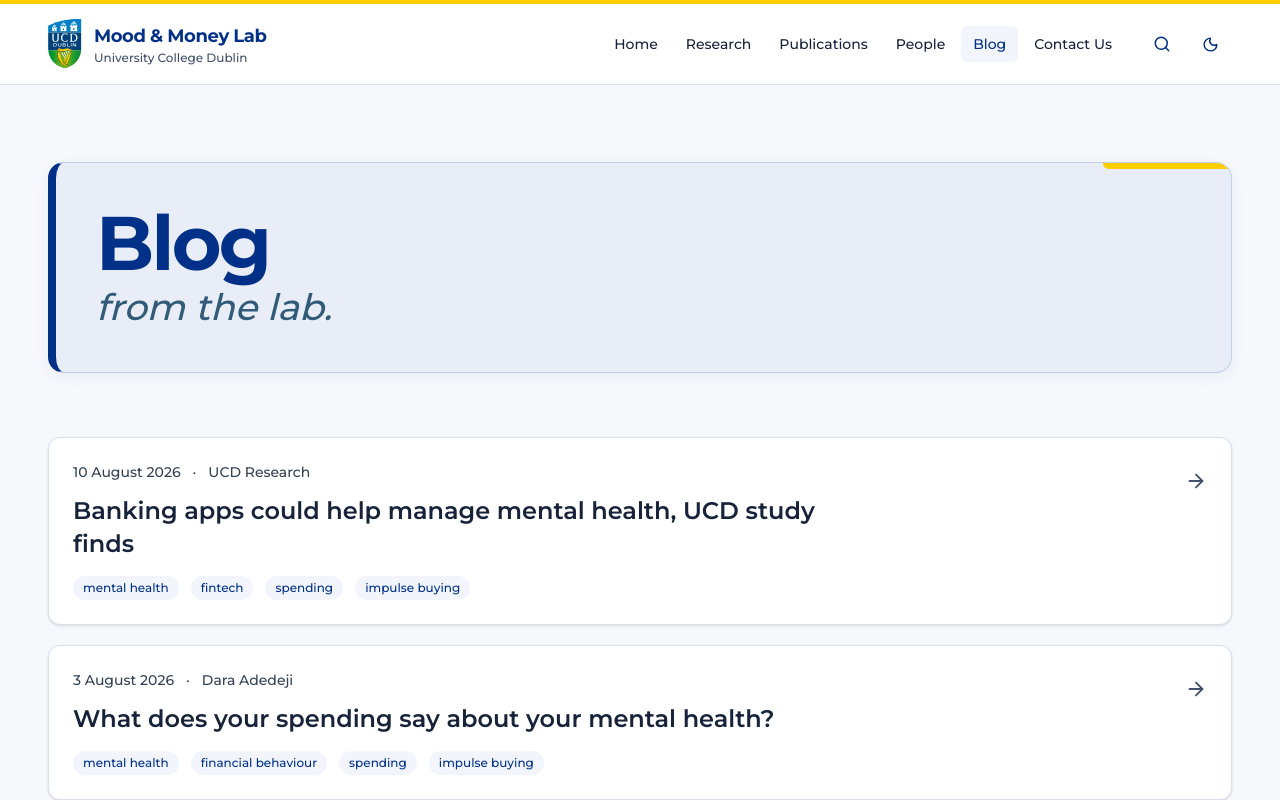
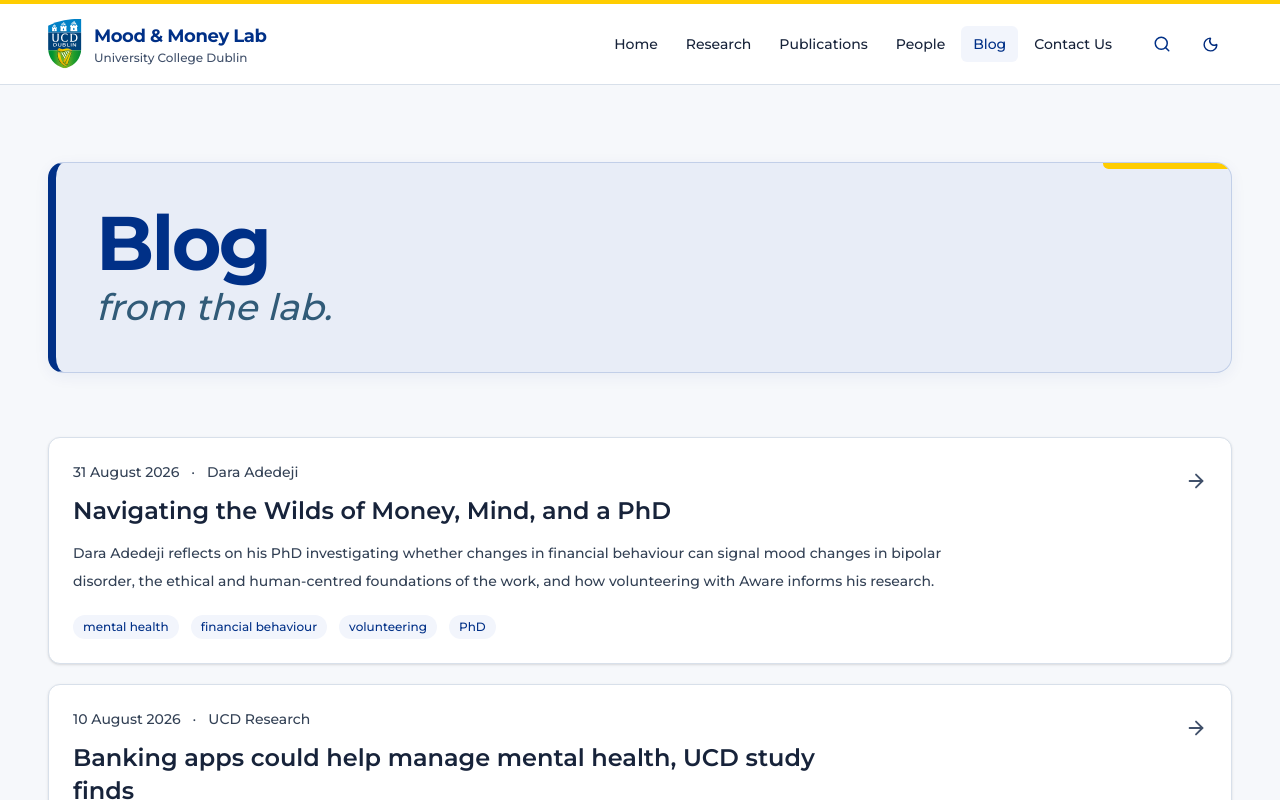
Before and after one commit to darasiemi/MoodMoney, a Next.js app: page /blog in a window 1280 px wide. Shown: the top 800 px of the page. Built offline with nearby package versions, Linux system fonts and the light colour scheme.

Commit message:
feat(blog): show accurate post summaries on blog cards

```diff
--- a/app/blog/page.tsx
+++ b/app/blog/page.tsx
@@ -26,7 +26,8 @@ export default function BlogPage() {
             href={`/blog/${post.slug}`}
             className="clickable-surface group grid md:grid-cols-[1fr_auto] gap-5 items-start rounded-xl border border-[color:var(--border)] bg-[color:var(--surface)] p-6 shadow-sm"
           >
-            <div><div className="content-copy flex flex-wrap items-center gap-3 text-sm mb-3">
+            <div>
+              <div className="content-copy mb-3 flex flex-wrap items-center gap-3 text-sm">
                 <time dateTime={post.date}>
                   {new Date(post.date).toLocaleDateString("en-GB", {
                     day: "numeric",
@@ -38,18 +39,23 @@ export default function BlogPage() {
                 <span>{post.author}</span>
               </div>
 
-            <h2 className="text-xl sm:text-2xl font-semibold text-[color:var(--foreground)] group-hover:text-ucd-navy transition-colors mb-4 leading-snug max-w-3xl">
+              <h2 className="mb-3 max-w-3xl text-xl font-semibold leading-snug text-[color:var(--foreground)] transition-colors group-hover:text-ucd-navy sm:text-2xl">
                 {post.title}
               </h2>
+
+              <p className="content-copy mb-5 max-w-4xl text-sm leading-6 sm:text-base sm:leading-7">
+                {post.summary}
+              </p>
 
               <div className="flex flex-wrap gap-3">
                 {post.tags.map((tag) => (
                   <Tag key={tag} label={tag} />
                 ))}
-              </div></div>
+              </div>
+            </div>
             <ArrowRight
               size={22}
-                className="hidden md:block mt-2 text-[color:var(--muted)] group-hover:text-ucd-navy group-hover:translate-x-1 transition-all shrink-0"
+              className="mt-2 hidden shrink-0 text-[color:var(--muted)] transition-all group-hover:translate-x-1 group-hover:text-ucd-navy md:block"
             />
           </Link>
         ))}
--- a/content/blog/2024-why-mood-and-money.mdx
+++ /dev/null
@@ -1,48 +0,0 @@
----
-title: "Why We Study Mood and Money: The Hidden Connection Between Financial and Mental Wellbeing"
-slug: "2024-why-mood-and-money"
-date: "2024-09-15"
-author: "Prof. Jane Smith"
-summary: "An accessible introduction to why our lab studies the intersection of financial behaviour and mental health — and why AI makes this the right moment to do it."
-tags: ["research overview", "financial wellbeing", "mental health", "AI"]
-published: false
----
-
-When people ask what the Mood & Money Lab studies, the link between financial stress and mental health often seems obvious in retrospect — and yet it is surprisingly under-studied with modern data science methods.
-
-## The Problem in Plain Terms
-
-Around **one in six working-age adults** in the UK experiences a mental health problem at any one time. At the same time, the Money and Mental Health Policy Institute estimates that **46% of people in problem debt** also have a mental health problem. These two crises are not just correlated: they fuel each other in a destructive cycle.
-
-Financial stress triggers anxiety and depression. Anxiety and depression impair the executive function needed to manage money — budgeting, planning, resisting impulsive spending. Poor financial decisions worsen financial stress. The loop tightens.
-
-Understanding *how* and *when* this cycle begins — and finding places to intervene — is the core motivation for our work.
-
-## Why Now? The Role of AI and Digital Data
-
-Three developments make this a particularly exciting moment for this research:
-
-**1. Passively collected financial data at scale.** Open Banking regulations in the UK now enable consented, privacy-preserving research access to transaction data. For the first time, we can study financial behaviour continuously and objectively — not through surveys subject to recall bias, but through the actual digital trace of daily life.
-
-**2. Large language models.** The latest generation of LLMs can read clinical notes, interview transcripts, and patient-written texts with remarkable comprehension. This opens doors for mental health screening at a scale that was previously impossible, potentially bridging the eleven-year gap between symptom onset and diagnosis.
-
-**3. Real-time intervention capability.** Smartphones and banking apps sit in people's pockets throughout the day. If we can identify early warning signs of financial-mental health deterioration, we have an unprecedented opportunity to deliver personalised support at exactly the right moment.
-
-## What We Are Careful About
-
-None of this comes without responsibility. Predicting mental health from financial data raises serious questions about **privacy, consent, and the potential for discrimination** — for example, in credit scoring or insurance. Our research is built on three pillars:
-
-- **Ethics first**: Every study begins with ethical review, data minimisation, and genuine participant co-design
-- **Fairness by default**: We test all models for performance disparities across demographic groups before any publication or deployment
-- **Open science**: We publish datasets, code, and model weights wherever possible, so findings can be scrutinised and built upon
-
-## What's Next
-
-Over the coming months we will be sharing:
-- Early results from our **RCT on AI financial coaching nudges**
-- A new **benchmark dataset** for fair evaluation of mental health NLP models
-- A policy brief on **vulnerability screening** for financial services regulators
-
-We welcome collaboration from clinicians, policymakers, computer scientists, and — most importantly — people with lived experience of the issues we study.
-
-If any of this resonates, please [get in touch](/contact).
--- /dev/null
+++ b/content/blog/2026-navigating-the-wilds.mdx
@@ -0,0 +1,15 @@
+---
+title: "Navigating the Wilds of Money, Mind, and a PhD"
+slug: "2026-navigating-the-wilds-of-money-mind-and-a-phd"
+date: "2026-08-31"
+author: "Dara Adedeji"
+summary: "Dara Adedeji reflects on his PhD investigating whether changes in financial behaviour can signal mood changes in bipolar disorder, the ethical and human-centred foundations of the work, and how volunteering with Aware informs his research."
+tags: ["mental health", "financial behaviour", "volunteering", "PhD"]
+published: true
+---
+
+Many people living with mental health conditions remain undiagnosed, misdiagnosed, or without access to appropriate care. This raises a pressing question: can our mental healthcare systems keep up as more people become aware and seek help?
+
+Take Ireland for example, in 2025, an estimated 760 consultant psychiatrists were needed, yet nearly 30% of the 570 approved posts were unfilled
+
+[Read more](https://www.ucd.ie/cs/blog/navigatingthewildsofmoneymindandaphd/)
--- a/content/blog/2026-what-does-your-spending-say.mdx
+++ b/content/blog/2026-what-does-your-spending-say.mdx
@@ -12,4 +12,4 @@ Penny is a young woman who sometimes finds herself buying things she does not re
 
 Penny's story is hypothetical, but the experience is not uncommon. In fact, a study has shown that around 84% of shoppers have made impulse purchases at some point in their lives [1].
 
-[See more](https://daraadedeji.substack.com/p/what-does-your-spending-say-about)
+[Read more](https://daraadedeji.substack.com/p/what-does-your-spending-say-about)
```
Lines whose indentation alone changed are shown as unchanged.
